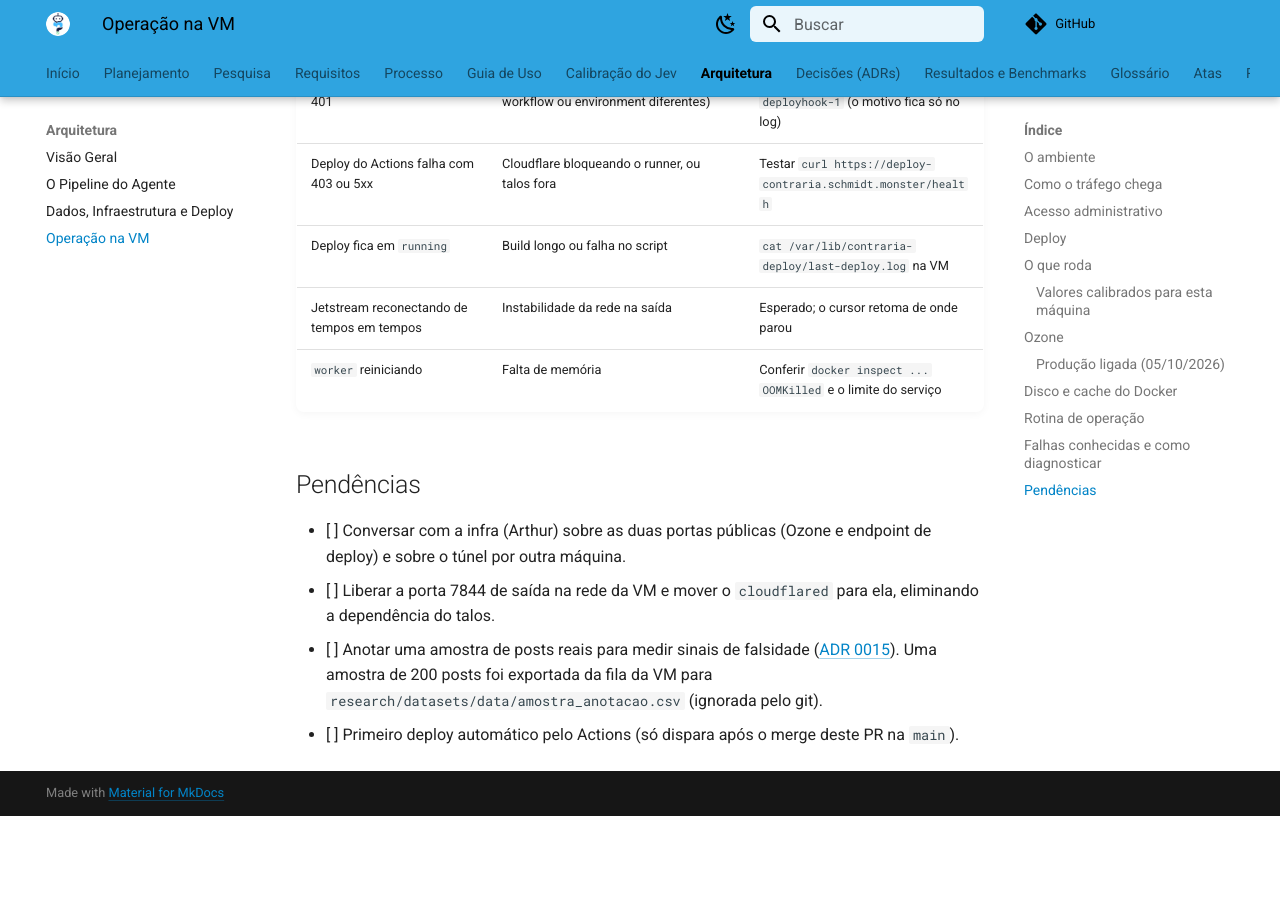
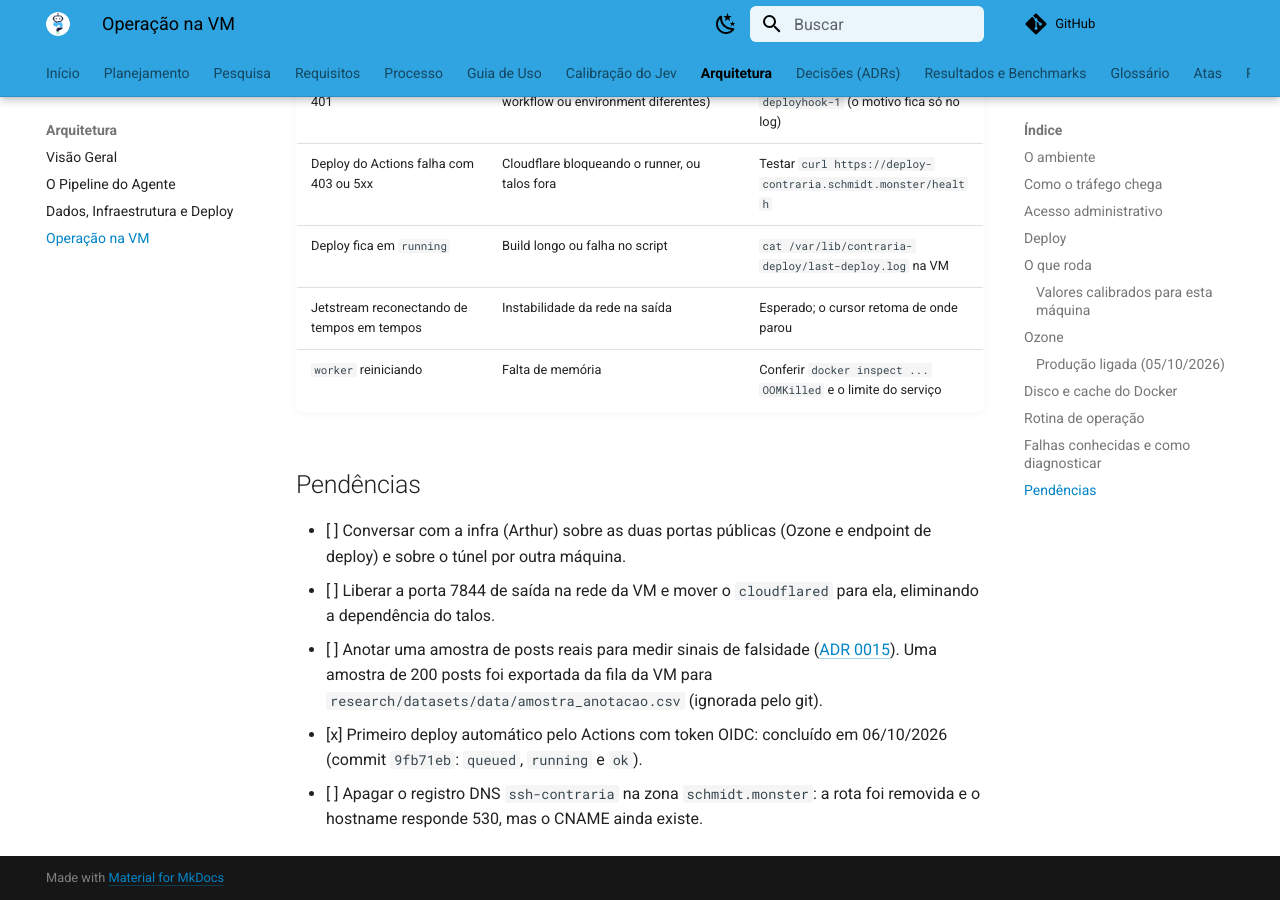
Before and after one commit to moonshinerd/ContrarIA, an MkDocs documentation site: the page built from docs/arquitetura/operacao-vm.md, in a window 1280 px wide and 900 px high, scrolled down 6649 px. Built offline with MkDocs 1.6.1 and Material for MkDocs 9.7.7, drawn with Linux system fonts in a browser that asks for light colours; comment, search, counter and statistics services are not loaded; before the commit the page ends 7465 px from its top, so only the background shows below that.

Commit message:
docs(deploy): primeiro deploy por token OIDC concluído e pendência do DNS antigo

```diff
--- a/docs/arquitetura/operacao-vm.md
+++ b/docs/arquitetura/operacao-vm.md
@@ -229,4 +229,5 @@ compartilhadas fora de um canal seguro.
 - [ ] Conversar com a infra (Arthur) sobre as duas portas públicas (Ozone e endpoint de deploy) e sobre o túnel por outra máquina.
 - [ ] Liberar a porta 7844 de saída na rede da VM e mover o `cloudflared` para ela, eliminando a dependência do talos.
 - [ ] Anotar uma amostra de posts reais para medir sinais de falsidade ([ADR 0015](../adr/0015-pre-filtro-tfidf-nao-integrado.md)). Uma amostra de 200 posts foi exportada da fila da VM para `research/datasets/data/amostra_anotacao.csv` (ignorada pelo git).
-- [ ] Primeiro deploy automático pelo Actions (só dispara após o merge deste PR na `main`).
+- [x] Primeiro deploy automático pelo Actions com token OIDC: concluído em 06/10/2026 (commit `9fb71eb`: `queued`, `running` e `ok`).
+- [ ] Apagar o registro DNS `ssh-contraria` na zona `schmidt.monster`: a rota foi removida e o hostname responde 530, mas o CNAME ainda existe.
```
